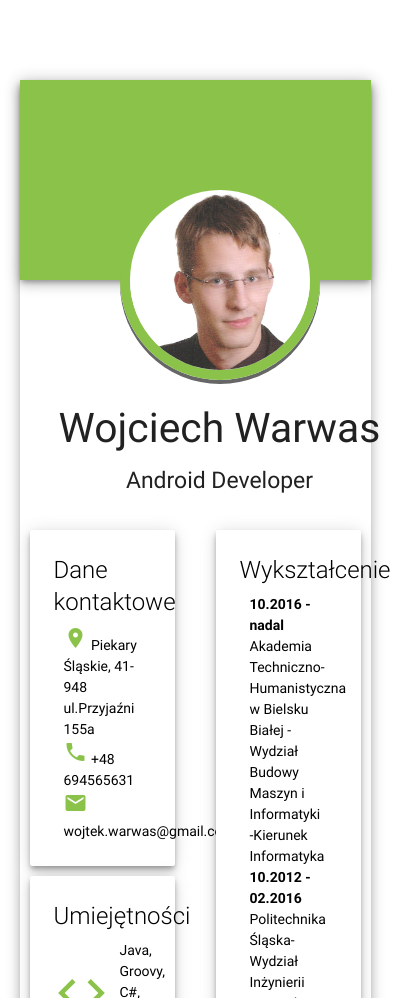
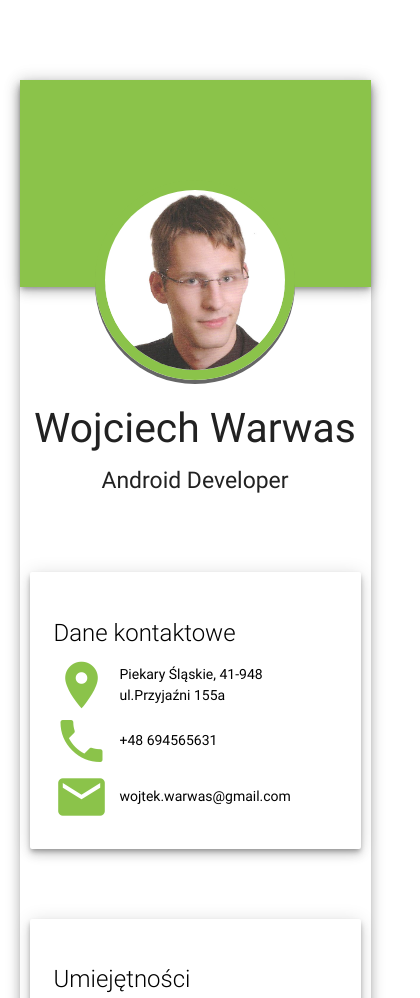
Before and after one commit to obiwanzenobi/resume, a plain HTML site: page index.html in a window 390 px wide. Shown: the top 998 px of the page, 420 px wide, since content can reach past the window. Drawn offline with nearby package versions, Linux system fonts and the light colour scheme; a web font is replaced by a local one.

Commit message:
accessibility and mobile improvements

```diff
--- a/css/resume.css
+++ b/css/resume.css
@@ -10,23 +10,35 @@
 	 padding: 80px 0;
  }
 
- header {
-	 background: #8BC34A;
-	 height: 200px;
+header{
+	position: relative;
+}
+
+.header-backaground {
+    background: #8BC34A;
+    height: 50%;
+    position: absolute;
+    left: 0;
+    right: 0;
  }
 
 .content-card {
-	margin: 10px 10px
+	margin: 70px 10px
 }
 
  .basic-info {
 	position: relative;
-	width: 400px;
 	margin:0px auto;
 	padding-top: 100px;
 	text-align: center;
 	display: block;
+
  }
+
+ .basic-info h3{
+	width: 100%;
+	word-wrap: break-word;
+}
 
  .basic-info h2 {
 	 padding: 15px 0px;
@@ -37,11 +49,6 @@
  .basic-info p {
 	 font-size: 18px;
 	 color: #333;
- }
-
- .content-section {
-	 display: block;
-	 padding: 240px 0px 0px 0px
  }
 
  i.card-icon {
--- a/index.html
+++ b/index.html
@@ -16,7 +16,8 @@
 <body>
     <div class="container">
         <div class="z-depth-4">
-            <header class="z-depth-3">
+            <header>
+		<div class="header-backaground z-depth-3"></div>
                 <div class="basic-info">
                     <img src="img/profile.jpg" class="circle profile-image" />
                     <h3>Wojciech Warwas</h3>
@@ -27,22 +28,34 @@
 
             <section class="content-section">
                 <div class="row col 12">
-                    <div class="col s6">
+                    <div class="col s12 m6">
                         <div class="card white z-depth-3 content-card">
                             <div class="card-content black-text">
-                                <span class="card-title">Dane kontaktowe</span>
-                                <p><i class="material-icons card-icon">location_on</i> Piekary Śląskie, 41-948 ul.Przyjaźni
+                                <h3 class="card-title">Dane kontaktowe</h3>
+
+				<div class=valign-wrapper>
+                                    <i class="medium material-icons card-icon">location_on</i>
+                                    <p class="valign"> Piekary Śląskie, 41-948 ul.Przyjaźni
                                     155a
-                                </p>
+                                    </p>
+                                </div>
 
-                                <p><i class="material-icons card-icon">phone</i> +48 694565631</p>
+				<div class=valign-wrapper>
+                                    <i class="medium material-icons card-icon">phone</i>
+                                    <p class="valign"> +48 694565631
+                                    </p>
+                                </div>
 
-                                <p><i class="material-icons card-icon">email</i> wojtek.warwas@gmail.com</p>
+				<div class=valign-wrapper>
+                                    <i class="medium material-icons card-icon">email</i>
+                                    <p class="valign"> wojtek.warwas@gmail.com
+                                    </p>
+                                </div>
                             </div>
                         </div>
                         <div class="card white z-depth-3 content-card">
                             <div class="card-content black-text">
-                                <span class="card-title">Umiejętności</span>
+                                <h3 class="card-title">Umiejętności</h3>
 
                                 <div class=valign-wrapper>
                                     <i class="medium material-icons card-icon">code</i>
@@ -86,10 +99,10 @@
                             </div>
                         </div>
                     </div>
-                    <div class="col s6">
+                    <div class="col s12 m6">
                         <div class="card white z-depth-3 content-card">
                             <div class="card-content black-text">
-                                <span class="card-title">Wykształcenie</span>
+                                <h3 class="card-title">Wykształcenie</h3>
                                 <p><b>10.2016 - nadal </b>Akademia Techniczno-Humanistyczna w Bielsku Białej - Wydział Budowy
                                     Maszyn i Informatyki -Kierunek Informatyka</p>
                                 <p><b>10.2012 - 02.2016</b> Politechnika Śląska- Wydział Inżynierii Biomedycznej- Specjalizacja
@@ -98,7 +111,7 @@
                         </div>
                         <div class="card white z-depth-3 content-card">
                             <div class="card-content black-text">
-                                <span class="card-title">Doświadczenie</span>
+                                <h3 class="card-title">Doświadczenie</h3>
                                 <div class=valign-wrapper>
                                     <b>04.2015 - 06.2016</b>
                                     <p class="valign"> KAMSOFT S.A. - Programista platformy Android
@@ -114,7 +127,7 @@
                         </div>
                         <div class="card white z-depth-3 content-card">
                             <div class="card-content black-text">
-                                <span class="card-title">Wybrane projekty</span>
+                                <h3 class="card-title">Wybrane projekty</h3>
                                 <ul>
                                     <li class="chip">OSOZNews</li>
                                     <li class="chip">submIT</li>
@@ -133,7 +146,7 @@
                     <div class="col s12">
                         <div class="card white z-depth-3 content-card">
                             <div class="card-content black-text">
-                                <span class="card-title">Certyfikaty</span>
+                                <h3 class="card-title">Certyfikaty</h3>
                                 <div class=valign-wrapper>
                                    <img src="img/cert.png" width="120px" height="120px"/>
                                     <a href="http://bcert.me/synmbajf" class="url">
```
